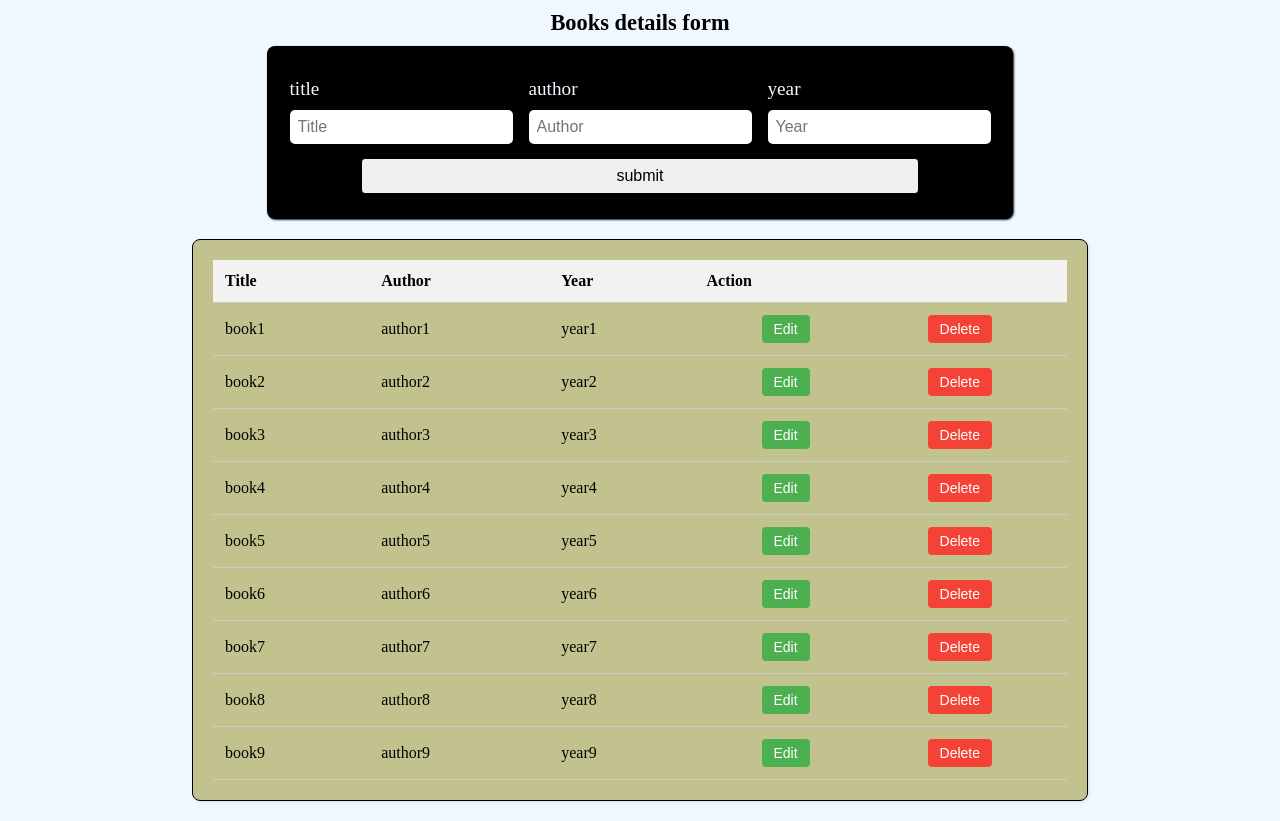
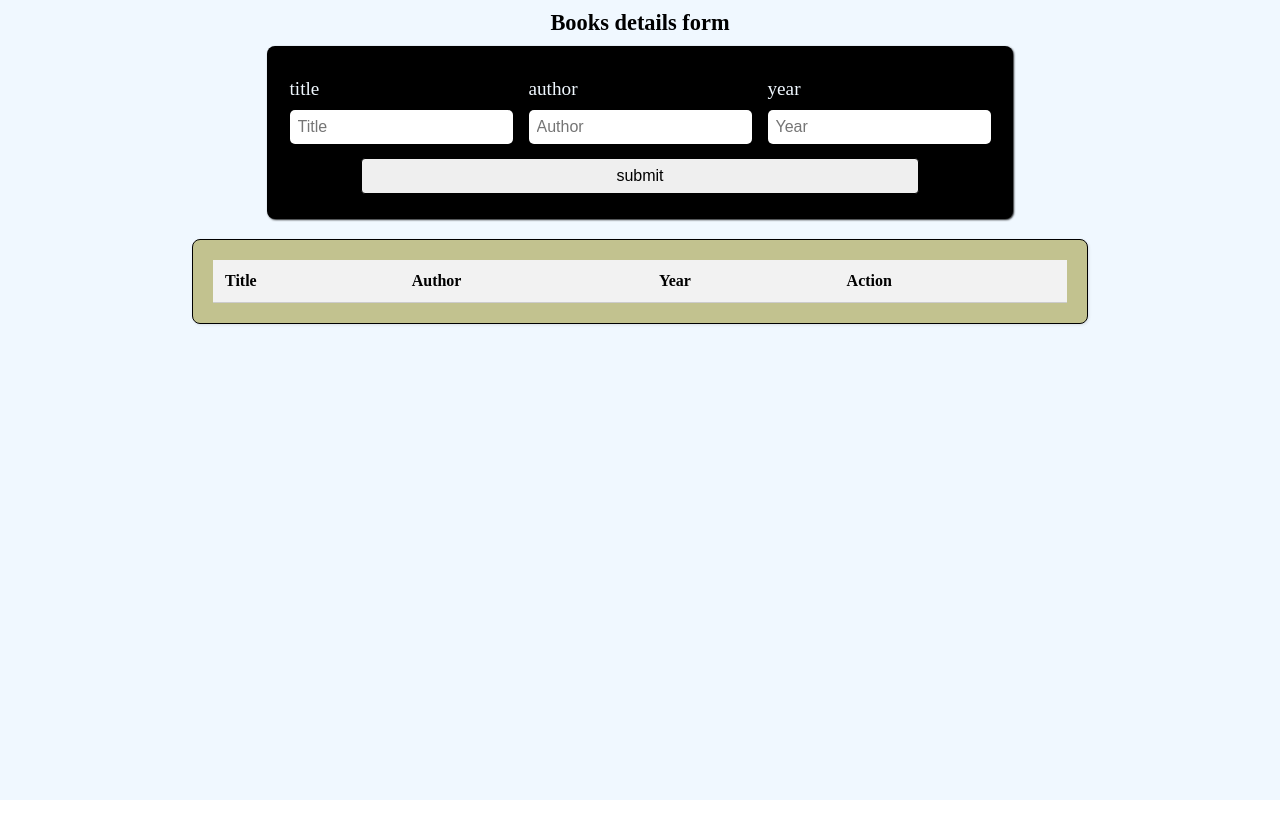
Before and after one commit to Pe-te-r/book_repo, a React (Vite) app: page / in a window 1280 px wide. After the commit the page ends 800 px from the top, so only its background shows below. Built offline with nearby package versions, Linux system fonts and the light colour scheme.

Commit message:
added local storage

```diff
--- a/src/App.tsx
+++ b/src/App.tsx
@@ -1,72 +1,79 @@
-import { useReducer } from 'react';
+import { useEffect, useReducer } from 'react';
 import './App.scss'
 import Display from './components/display'
 import Form from './components/form'
 import { Book, ActionType } from './components/types/types';
 import bookReducer from './components/managements/managaement';
+import UseLocalStorage from './custom_hook/customHook';
 
 
 const books: Book[]=[
-  {
-    id:1,
-    title:'book1',
-    author:'author1',
-    year:'year1'
-  },
-  {
-    id:2,
-    title:'book2',
-    author:'author2',
-    year:'year2'
-  },
-  {
-    id:3,
-    title:'book3',
-    author:'author3',
-    year:'year3'
-  },
-  {
-    id:4,
-    title:'book4',
-    author:'author4',
-    year:'year4'
-  },
-  {
-    id:5,
-    title:'book5',
-    author:'author5',
-    year:'year5'
-  },
-  {
-    id:6,
-    title:'book6',
-    author:'author6',
-    year:'year6'
-  },
-  {
-    id:7,
-    title:'book7',
-    author:'author7',
-    year:'year7'
-  },
-  {
-    id:8,
-    title:'book8',
-    author:'author8',
-    year:'year8'
-  },
-  {
-    id:9,
-    title:'book9',
-    author:'author9',
-    year:'year9'
-  }
+//   {
+//     id:1,
+//     title:'book1',
+//     author:'author1',
+//     year:'year1'
+//   },
+//   {
+//     id:2,
+//     title:'book2',
+//     author:'author2',
+//     year:'year2'
+//   },
+//   {
+//     id:3,
+//     title:'book3',
+//     author:'author3',
+//     year:'year3'
+//   },
+//   {
+//     id:4,
+//     title:'book4',
+//     author:'author4',
+//     year:'year4'
+//   },
+//   {
+//     id:5,
+//     title:'book5',
+//     author:'author5',
+//     year:'year5'
+//   },
+//   {
+//     id:6,
+//     title:'book6',
+//     author:'author6',
+//     year:'year6'
+//   },
+//   {
+//     id:7,
+//     title:'book7',
+//     author:'author7',
+//     year:'year7'
+//   },
+//   {
+//     id:8,
+//     title:'book8',
+//     author:'author8',
+//     year:'year8'
+//   },
+//   {
+//     id:9,
+//     title:'book9',
+//     author:'author9',
+//     year:'year9'
+//   }
 ]
 
 
 
 function App() {
-  const [booksArray, dispatch] = useReducer(bookReducer,books);
+  const [storedBooks, setStoredBooks] = UseLocalStorage('books', books);
+  const [booksArray, dispatch] = useReducer(bookReducer,storedBooks);
+
+  useEffect(() => {
+    setStoredBooks(booksArray);
+  }, [booksArray, setStoredBooks]);
+
 
   const handleAddBook = (book: Book) => {
     dispatch({ type: ActionType.ADD_BOOK, payload: book });
--- a/src/components/form.tsx
+++ b/src/components/form.tsx
@@ -26,6 +26,9 @@ const Form: React.FC<propsTypes>=({handleAddBook,length})=>{
                 year:year
             }
             handleAddBook(newBook)
+            titleRef.current.value=''
+            authorRef.current.value=''
+            yearRef.current.value=''
         }
 
     }
--- /dev/null
+++ b/src/custom_hook/customHook.tsx
@@ -0,0 +1,26 @@
+
+import { useState } from "react"
+
+const UseLocalStorage =(key: any,initialValue: any)=>{
+    const [storedValue, setLocalStorage]=useState(()=>{
+        try {
+            const item= window.localStorage.getItem(key);
+            return item? JSON.parse(item):initialValue;
+        } catch (error) {
+            console.error(`Error fetching ${key}`, error);
+            return initialValue;
+        }
+    })
+    const setValue=(value: any)=>{
+        try {
+            const valueToStore= value instanceof Function ? value(storedValue): value
+            setLocalStorage(valueToStore)
+            window.localStorage.setItem(key,JSON.stringify(valueToStore))
+        } catch (error) {
+            console.error(error)
+        }
+    }
+    return [storedValue,setValue]
+}
+
+export default UseLocalStorage
```
